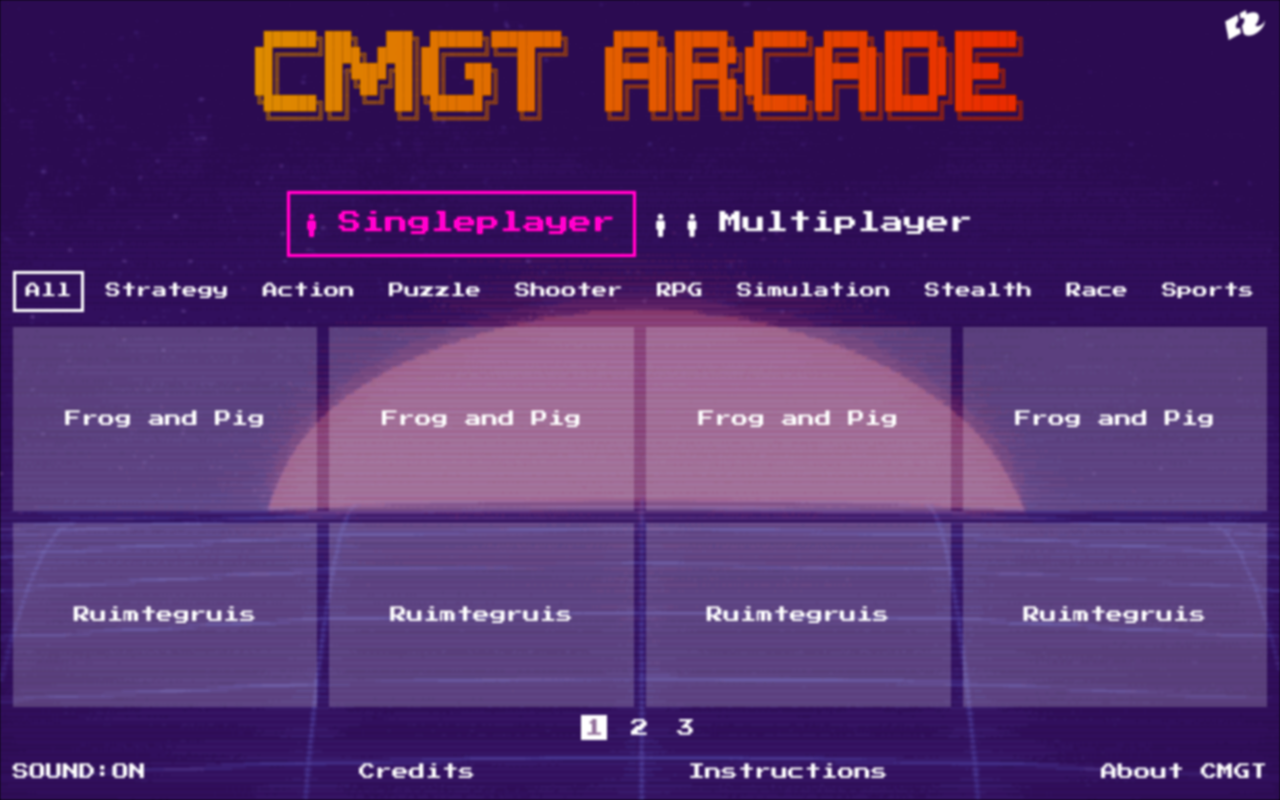
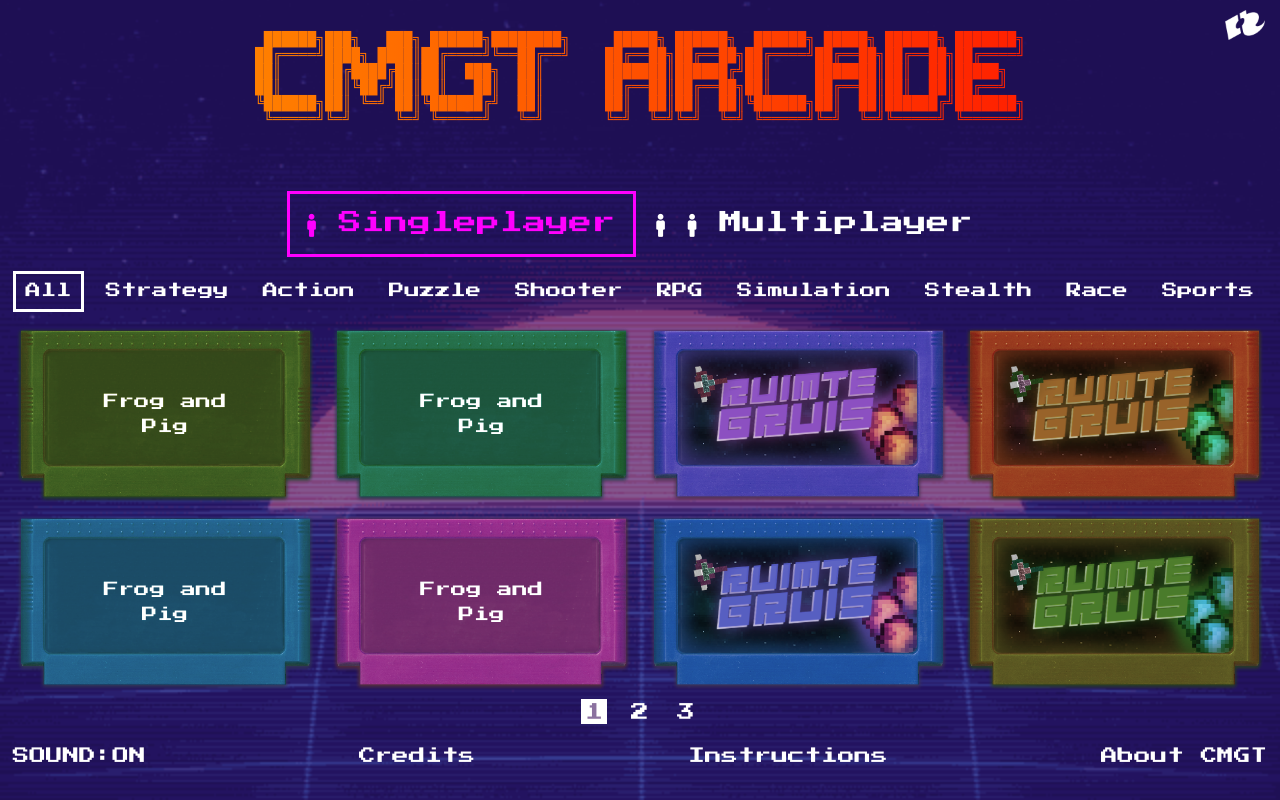
Before and after one commit to HR-CMGT/arcade-server, a plain HTML site: page docs/index.html in a window 1280 px wide. Drawn offline with Linux system fonts and the light colour scheme.

Commit message:
added cartridges

```diff
--- a/dev/interface.ts
+++ b/dev/interface.ts
@@ -1,6 +1,9 @@
 interface GameData {
     name:string
     url:string
+    genres:number[]
+    players:number
+    cover?:string
 }
 
 interface Grid {
--- a/docs/css/animations.css
+++ b/docs/css/animations.css
@@ -58,6 +58,27 @@
     }
 }
 
+@keyframes RotateColor {
+    0% {
+        transform: scale(1);
+        filter: hue-rotate(0deg);
+    }
+    80% {
+        transform: scale(1);
+        filter: hue-rotate(20deg);
+    }
+    90% {
+        transform: scale(1);
+        filter: hue-rotate(60deg);
+    }
+    100% {
+        transform: scale(1.02);
+        filter: hue-rotate(130deg);
+    }
+}
+
+
+
 @-webkit-keyframes TitleAnimation {
     0%{background-position:0% 50%}
     50%{background-position:100% 50%}
--- a/docs/css/style.css
+++ b/docs/css/style.css
@@ -18,12 +18,19 @@ container, foreground, background {
 
 container {
     cursor:none;
-    -webkit-animation: BlurScale 7s ease infinite alternate-reverse;
+    /* animation: RotateColor 7s ease infinite alternate-reverse; */
+    /*animation: BlurScale 4s ease 2 alternate-reverse;*/
+}
+
+/* TODO blur scale af en toe toevoegen */
+/* blur causes 130% CPU */
+/*
+containerAnimation {
     animation: BlurScale 7s ease infinite alternate-reverse;
 }
+*/
 
 /* image in background to allow animation */
-
 background img {
     width:100vw;
     height:100vh;
@@ -76,7 +83,7 @@ header {
 #game-grid {
     display: grid;
     grid-template-columns: 1fr 1fr 1fr 1fr;
-    grid-template-rows: 23vh 23vh;
+    grid-template-rows: 22vh 22vh;
     grid-column-gap: 12px;
     grid-row-gap: 12px;
     justify-items: stretch;
@@ -85,17 +92,48 @@ header {
     padding:1vh 1vw;  /* Y X */
  }
 
-
+ /* cartridges */
  #game-grid div {
-    padding: 1vw;
-    background-color:rgba(255,255,255,0.2);
+    box-sizing:border-box;
+    padding: 2vw 5vw;
+    background-size:contain;
+    background-position: center;
+    background-repeat:no-repeat;
     color: white;
-    /* to center the text horizontally and vertically */
+    /* center text horizontally and vertically */
     display: flex;
     justify-content: center;
     align-items: center;
-    font-size: 1.3vw;
+    font-size: 1.2vw;
+    line-height:160%;
+    transition: transform 0.2s ease-out;
 }
+
+/* will get added if we are in the games row for all unselected games */
+.unselected {
+    transform:scale(0.92);
+    opacity:0.6;
+}
+
+/* select a cartridge */
+#game-grid div.cursor {
+    transform:scale(1.15);
+    opacity:1;
+}
+
+/* works but only on divs AFTER the selection....
+#game-grid div.cursor ~ div {
+    transform:scale(0.92);
+    opacity:0.6;
+}
+*/
+
+/* works but should only be used when there is a cursor class on a sibling
+#game-grid div:not(.cursor) {
+    transform:scale(0.92);
+    opacity:0.6;
+}
+*/
 
 
 /* MENU ROW */
@@ -127,7 +165,7 @@ header {
 
 /* SELECTION AND CURSOR POSITION */
 
-#player-menu .selected, #genre-menu .selected, .game-row .selected {
+#player-menu .selected, #genre-menu .selected {
     outline: 3px solid white;
     outline-offset: -3px;
 }
@@ -147,11 +185,8 @@ header {
     background-color:white;
 }
 
-#game-grid div.cursor {
-    background-color:rgba(255, 0, 255, 0.185) !important;
-}
 
-.cursor {
+#player-menu .cursor, #genre-menu .cursor, #credits-menu .cursor, #page-menu .cursor {
     color: magenta !important;
     outline: 3px solid magenta !important;
 }
--- a/docs/data/games.json
+++ b/docs/data/games.json
@@ -9,6 +9,18 @@
         "url": "https://bpikaar.github.io/frog-and-pig/",
         "genres" : [1,1,1,0,0,0,0,0,0],
         "players" : 1
+    },{
+        "name": "Ruimtegruis",
+        "url": "https://kokodoko.github.io/ruimtegruis/",
+        "genres" : [1,1,1,0,0,0,0,0,0],
+        "players" : 1,
+        "cover" : "cover_ruimtegruis.png"
+    },{
+        "name": "Ruimtegruis",
+        "url": "https://kokodoko.github.io/ruimtegruis/",
+        "genres" : [1,1,1,0,0,0,0,0,0],
+        "players" : 1,
+        "cover": "cover_ruimtegruis.png"
     },{
         "name": "Frog and Pig",
         "url": "https://bpikaar.github.io/frog-and-pig/",
@@ -23,22 +35,14 @@
         "name": "Ruimtegruis",
         "url": "https://kokodoko.github.io/ruimtegruis/",
         "genres" : [1,1,1,0,0,0,0,0,0],
-        "players" : 1
+        "players" : 1,
+        "cover": "cover_ruimtegruis.png"
     },{
         "name": "Ruimtegruis",
         "url": "https://kokodoko.github.io/ruimtegruis/",
         "genres" : [1,1,1,0,0,0,0,0,0],
-        "players" : 1
-    },{
-        "name": "Ruimtegruis",
-        "url": "https://kokodoko.github.io/ruimtegruis/",
-        "genres" : [1,1,1,0,0,0,0,0,0],
-        "players" : 1
-    },{
-        "name": "Ruimtegruis",
-        "url": "https://kokodoko.github.io/ruimtegruis/",
-        "genres" : [1,1,1,0,0,0,0,0,0],
-        "players" : 1
+        "players" : 1,
+        "cover": "cover_ruimtegruis.png"
     },{
         "name" : "Flying Frogs",
         "url" : "https://bpikaar.github.io/frog-and-pig/",
@@ -68,9 +72,10 @@
         "name": "Gruis in de Ruimte",
         "url": "https://kokodoko.github.io/ruimtegruis/",
         "genres" : [1,1,1,0,0,0,0,0,0],
-        "players" : 1
+        "players" : 1,
+        "cover": "cover_ruimtegruis.png"
     },{
-        "name": "Klik Hier",
+        "name": "Wasbeer Lanceer TV",
         "url": "https://kokodoko.github.io/ruimtegruis/",
         "genres" : [1,1,1,0,0,0,0,0,0],
         "players" : 1
@@ -99,5 +104,27 @@
         "url": "https://bpikaar.github.io/frog-and-pig/",
         "genres" : [1,1,1,0,0,0,0,0,0],
         "players" : 1
+    },{
+        "name": "Frog and Pig",
+        "url": "https://bpikaar.github.io/frog-and-pig/",
+        "genres" : [1,1,1,0,0,0,0,0,0],
+        "players" : 1
+    },{
+        "name": "Frog and Pig",
+        "url": "https://bpikaar.github.io/frog-and-pig/",
+        "genres" : [1,1,1,0,0,0,0,0,0],
+        "players" : 1
+    },{
+        "name": "Ruimtegruis",
+        "url": "https://kokodoko.github.io/ruimtegruis/",
+        "genres" : [1,1,1,0,0,0,0,0,0],
+        "players" : 1,
+        "cover" : "cover_ruimtegruis.png"
+    },{
+        "name": "Ruimtegruis",
+        "url": "https://kokodoko.github.io/ruimtegruis/",
+        "genres" : [1,1,1,0,0,0,0,0,0],
+        "players" : 1,
+        "cover": "cover_ruimtegruis.png"
     }
 ]
--- a/docs/js/main.js
+++ b/docs/js/main.js
@@ -45,6 +45,11 @@ class App {
         this.updateAudio();
         this.update();
     }
+    cartBgNotLoaded(div, data) {
+        console.log(data.name);
+        console.log(div);
+        div.innerHTML = "NOT LOADED";
+    }
     generateGamePage(p) {
         this.page = Math.min(Math.max(this.page + p, 0), this.numpages - 1);
         this.grid.innerHTML = "";
@@ -52,8 +57,17 @@ class App {
         let num = Math.min(this.data.length - start, 8);
         for (let i = start; i < start + num; i++) {
             let div = document.createElement("div");
+            let data = this.data[i];
             this.grid.appendChild(div);
-            div.innerHTML = this.data[i].name;
+            div.style.filter = `hue-rotate(${Math.floor(Math.random() * 360)}deg) saturate(0.6)`;
+            let cover = data.cover;
+            if (cover && cover != "") {
+                div.style.backgroundImage = `url(./covers/${cover})`;
+            }
+            else {
+                div.style.backgroundImage = `url(./images/cart.png)`;
+                div.innerHTML = data.name;
+            }
         }
         if (p < 0) {
             this.grid.classList.add("leftAnimation");
@@ -69,10 +83,15 @@ class App {
             this.paging.appendChild(div);
             if (i == 0)
                 div.classList.add("selected");
+            div.style.filter = `hue-rotate(160deg);`;
         }
     }
     selectRow(dir) {
-        if (this.position.row == 2 && this.position.col < 4 && dir == 1) {
+        if (this.position.row == 3 && dir == -1) {
+            this.position.row = 2;
+            this.position.col = 4;
+        }
+        else if (this.position.row == 2 && this.position.col < 4 && dir == 1) {
             this.position.col += 4;
         }
         else if (this.position.row == 2 && this.position.col > 3 && dir == -1) {
@@ -99,6 +118,16 @@ class App {
         this.clearRow(this.position.row);
         if (this.position.row != 4) {
             this.clearRow(4);
+        }
+        if (this.position.row == 2) {
+            for (let c of this.menu[2]) {
+                c.classList.add("unselected");
+            }
+        }
+        else {
+            for (let c of this.menu[2]) {
+                c.classList.remove("unselected");
+            }
         }
         let c = document.querySelector(".cursor");
         if (c)
```
Also changed, not shown: dev/app.ts (+50 -7 lines), README.md, docs/covers/cover_ruimtegruis.png (added), docs/images/cart.png (added), 1 other file.
